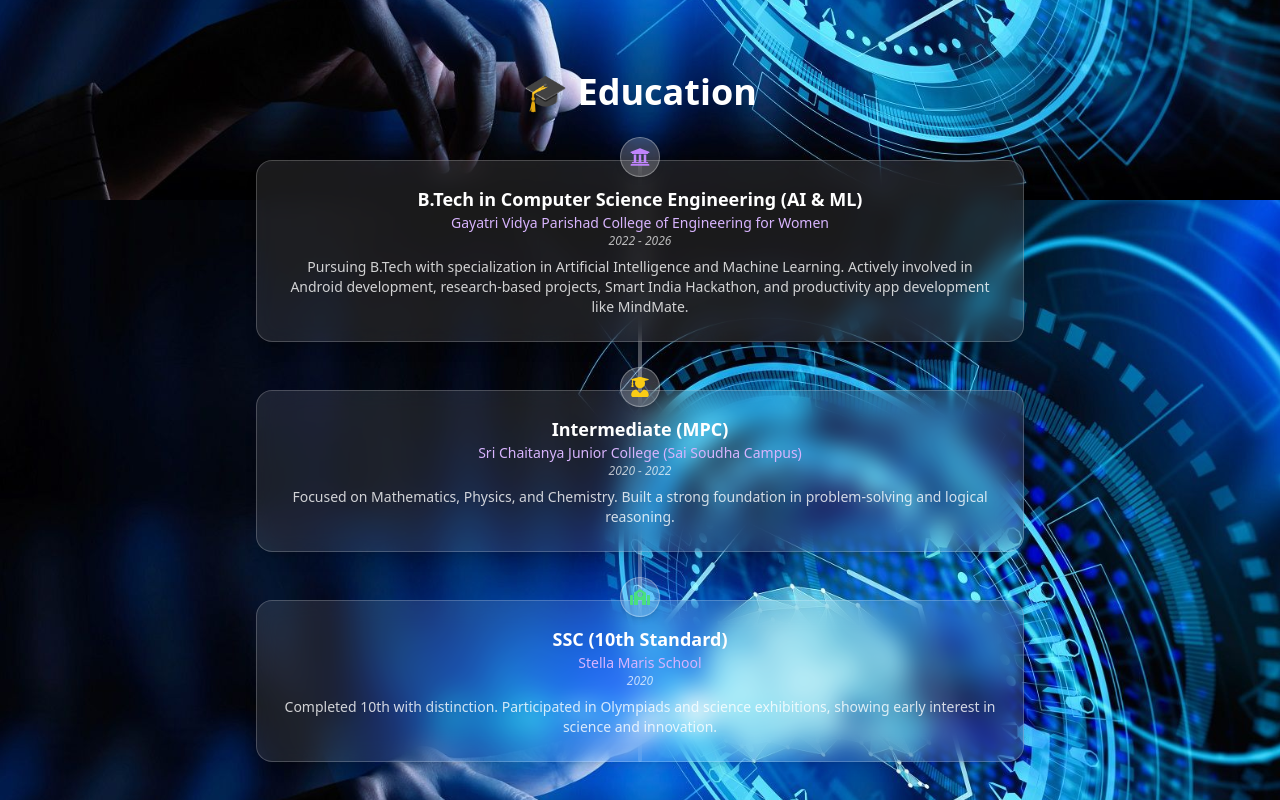
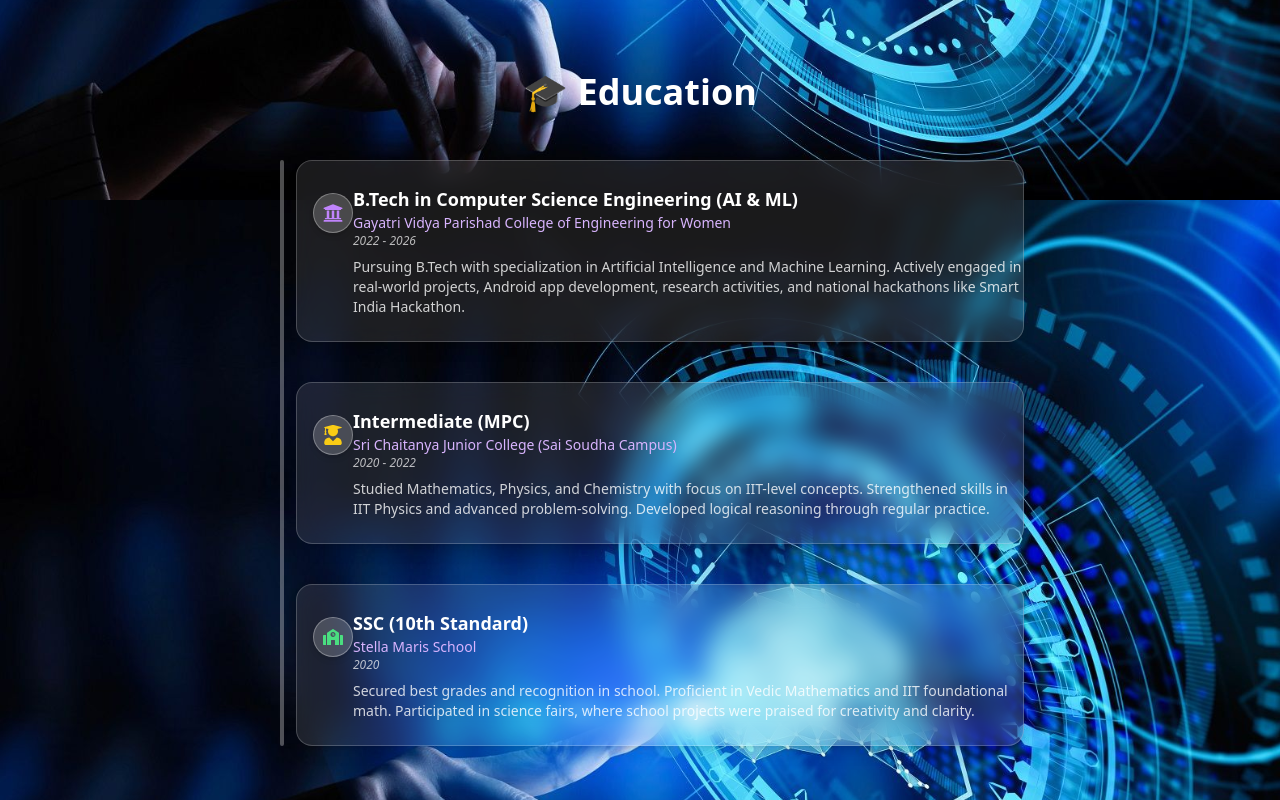
Before and after one commit to gayatrihub/my_port, a React (Create React App) app: page / in a window 1280 px wide. Shown: the part 1400-2200 px from the top of the page. Built offline with nearby package versions, Linux system fonts and the light colour scheme.

Commit message:
Update EducationTimeline.jsx

```diff
--- a/src/components/EducationTimeline.jsx
+++ b/src/components/EducationTimeline.jsx
@@ -8,7 +8,7 @@ const educationData = [
     institution: "Gayatri Vidya Parishad College of Engineering for Women",
     duration: "2022 - 2026",
     description:
-      "Pursuing B.Tech with specialization in Artificial Intelligence and Machine Learning. Actively involved in Android development, research-based projects, Smart India Hackathon, and productivity app development like MindMate.",
+      "Pursuing B.Tech with specialization in Artificial Intelligence and Machine Learning. Actively engaged in real-world projects, Android app development, research activities, and national hackathons like Smart India Hackathon.",
     icon: <FaUniversity className="text-purple-400 text-xl" />,
   },
   {
@@ -16,7 +16,7 @@ const educationData = [
     institution: "Sri Chaitanya Junior College (Sai Soudha Campus)",
     duration: "2020 - 2022",
     description:
-      "Focused on Mathematics, Physics, and Chemistry. Built a strong foundation in problem-solving and logical reasoning.",
+      "Studied Mathematics, Physics, and Chemistry with focus on IIT-level concepts. Strengthened skills in IIT Physics and advanced problem-solving. Developed logical reasoning through regular practice.",
     icon: <FaUserGraduate className="text-yellow-400 text-xl" />,
   },
   {
@@ -24,11 +24,10 @@ const educationData = [
     institution: "Stella Maris School",
     duration: "2020",
     description:
-      "Completed 10th with distinction. Participated in Olympiads and science exhibitions, showing early interest in science and innovation.",
+      "Secured best grades and recognition in school. Proficient in Vedic Mathematics and IIT foundational math. Participated in science fairs, where school projects were praised for creativity and clarity.",
     icon: <FaSchool className="text-green-400 text-xl" />,
   },
 ];
-
 
 const EducationTimeline = () => {
   return (
@@ -42,30 +41,30 @@ const EducationTimeline = () => {
         🎓 Education
       </motion.h2>
 
-      <div className="relative max-w-3xl mx-auto">
-        {/* Vertical line */}
-        <div className="absolute left-1/2 transform -translate-x-1/2 top-0 bottom-0 w-1 bg-white/30 rounded-full"></div>
+      <div className="relative max-w-3xl mx-auto pl-10">
+        {/* Vertical line on left */}
+        <div className="absolute top-0 bottom-0 left-6 w-1 bg-white/30 rounded-full"></div>
 
         {educationData.map((edu, index) => (
           <motion.div
             key={index}
-            initial={{ opacity: 0, y: 40 }}
-            whileInView={{ opacity: 1, y: 0 }}
+            initial={{ opacity: 0, x: -30 }}
+            whileInView={{ opacity: 1, x: 0 }}
             transition={{ duration: 0.5, delay: index * 0.2 }}
             viewport={{ once: true }}
-            className="relative w-full px-6 py-6 mb-12 rounded-2xl bg-white/10 border border-white/20 backdrop-blur-md shadow-lg text-white"
+            className="relative pl-14 py-6 mb-10 bg-white/10 border border-white/20 rounded-2xl backdrop-blur-md shadow-lg"
           >
             {/* Dot and icon */}
-            <div className="absolute left-1/2 transform -translate-x-1/2 -top-6">
+            <div className="absolute left-4 top-8">
               <div className="w-10 h-10 flex items-center justify-center rounded-full bg-white/20 border border-white/30 shadow-md">
                 {edu.icon}
               </div>
             </div>
 
-            <h3 className="text-lg font-semibold text-center">{edu.title}</h3>
-            <p className="text-sm text-purple-300 text-center">{edu.institution}</p>
-            <p className="text-xs text-white/70 italic text-center">{edu.duration}</p>
-            <p className="text-sm text-white/80 mt-2 text-center">{edu.description}</p>
+            <h3 className="text-lg font-semibold text-white">{edu.title}</h3>
+            <p className="text-sm text-purple-300">{edu.institution}</p>
+            <p className="text-xs text-white/70 italic">{edu.duration}</p>
+            <p className="text-sm text-white/80 mt-2">{edu.description}</p>
           </motion.div>
         ))}
       </div>
```
